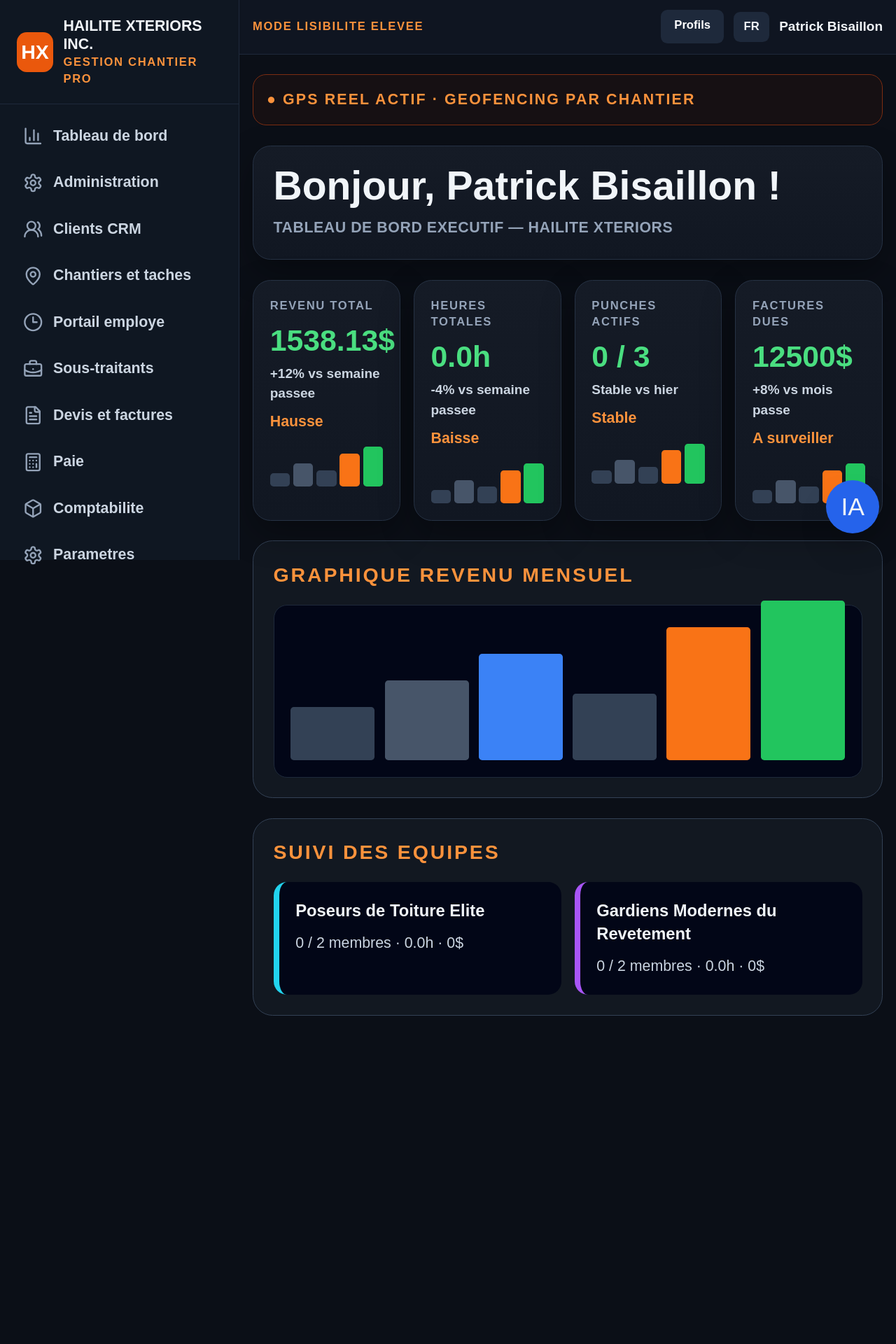
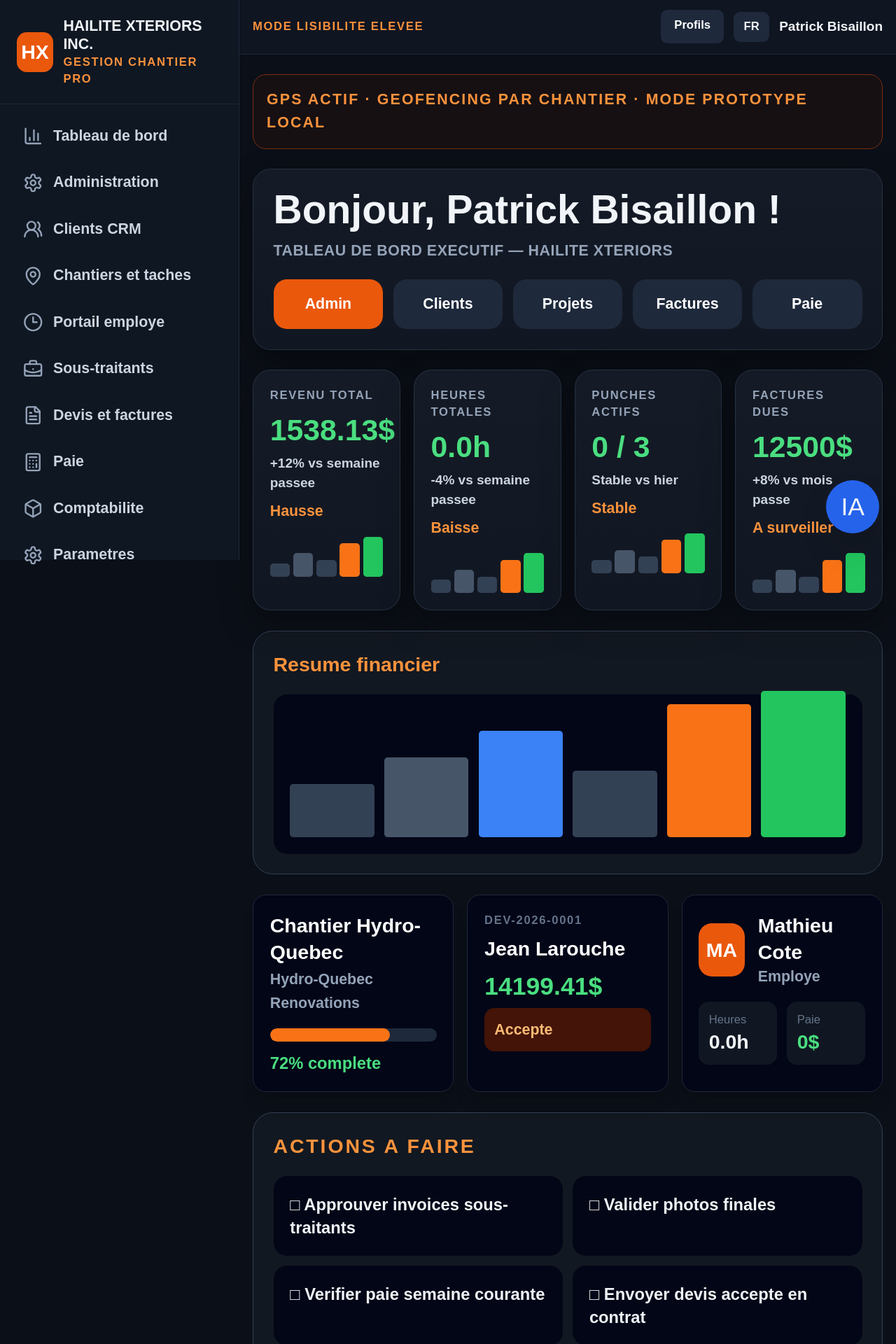
Before and after one commit to bisaillonpatrick1979-dev/Chatgpt-hailite-, a Next.js app: page /dashboard in a window 1280 px wide. Shown: the top 1920 px of the page at 70% size. Before the commit the page ends 1584 px from the top, so only its background shows below. Built offline with nearby package versions, Linux system fonts and the light colour scheme.

Commit message:
Upgrade executive dashboard for MVP testing

```diff
--- a/app/dashboard/page.tsx
+++ b/app/dashboard/page.tsx
@@ -1,15 +1,27 @@
+import Link from "next/link";
 import { AppShell } from "@/components/AppShell";
 import { TrendCard } from "@/components/TrendCard";
+import { FinanceMiniChart } from "@/components/FinanceMiniChart";
+import { DocumentStatusCard } from "@/components/DocumentStatusCard";
+import { ProjectSummaryCard } from "@/components/ProjectSummaryCard";
+import { WorkerSummaryCard } from "@/components/WorkerSummaryCard";
 
 export default function Page() {
   return (
     <AppShell>
       <section className="mb-6 rounded-2xl border border-orange-900 bg-orange-950/20 p-4">
-        <p className="text-lg font-black uppercase tracking-widest text-orange-400">● GPS reel actif · Geofencing par chantier</p>
+        <p className="text-lg font-black uppercase tracking-widest text-orange-400">GPS actif · Geofencing par chantier · Mode prototype local</p>
       </section>
       <section className="pro-card p-6">
         <h1 className="text-4xl font-black leading-tight md:text-5xl">Bonjour, Patrick Bisaillon !</h1>
         <p className="mt-3 text-lg font-bold uppercase tracking-wide text-slate-400">Tableau de bord executif — Hailite Xteriors</p>
+        <div className="mt-5 grid gap-3 md:grid-cols-5">
+          <Link href="/admin" className="rounded-2xl bg-orange-600 p-4 text-center text-lg font-black text-white">Admin</Link>
+          <Link href="/clients" className="rounded-2xl bg-slate-800 p-4 text-center text-lg font-black text-white">Clients</Link>
+          <Link href="/projects" className="rounded-2xl bg-slate-800 p-4 text-center text-lg font-black text-white">Projets</Link>
+          <Link href="/invoices" className="rounded-2xl bg-slate-800 p-4 text-center text-lg font-black text-white">Factures</Link>
+          <Link href="/payroll" className="rounded-2xl bg-slate-800 p-4 text-center text-lg font-black text-white">Paie</Link>
+        </div>
       </section>
       <section className="mt-6 grid gap-4 md:grid-cols-4">
         <TrendCard label="Revenu total" value="1538.13$" compare="+12% vs semaine passee" status="Hausse" />
@@ -17,17 +29,19 @@ export default function Page() {
         <TrendCard label="Punches actifs" value="0 / 3" compare="Stable vs hier" status="Stable" />
         <TrendCard label="Factures dues" value="12500$" compare="+8% vs mois passe" status="A surveiller" />
       </section>
-      <section className="pro-panel mt-6 p-6">
-        <h2 className="text-2xl font-black uppercase tracking-widest text-orange-400">Graphique revenu mensuel</h2>
-        <div className="mt-5 flex h-52 items-end gap-3 rounded-2xl border border-slate-800 bg-slate-950 p-5">
-          <span className="h-16 flex-1 rounded bg-slate-700" /><span className="h-24 flex-1 rounded bg-slate-600" /><span className="h-32 flex-1 rounded bg-blue-500" /><span className="h-20 flex-1 rounded bg-slate-700" /><span className="h-40 flex-1 rounded bg-orange-500" /><span className="h-48 flex-1 rounded bg-green-500" />
-        </div>
+      <FinanceMiniChart />
+      <section className="mt-6 grid gap-4 xl:grid-cols-3">
+        <ProjectSummaryCard title="Chantier Hydro-Quebec" client="Hydro-Quebec Renovations" progress={72} />
+        <DocumentStatusCard number="DEV-2026-0001" client="Jean Larouche" amount="14199.41$" status="Accepte" />
+        <WorkerSummaryCard name="Mathieu Cote" role="Employe" hours="0.0h" pay="0$" />
       </section>
       <section className="pro-panel mt-6 p-6">
-        <h2 className="text-2xl font-black uppercase tracking-widest text-orange-400">Suivi des equipes</h2>
-        <div className="mt-5 grid gap-4 md:grid-cols-2">
-          <article className="rounded-2xl border-l-8 border-cyan-400 bg-slate-950 p-5"><h3 className="text-xl font-black">Poseurs de Toiture Elite</h3><p className="mt-3 text-lg text-slate-300">0 / 2 membres · 0.0h · 0$</p></article>
-          <article className="rounded-2xl border-l-8 border-purple-500 bg-slate-950 p-5"><h3 className="text-xl font-black">Gardiens Modernes du Revetement</h3><p className="mt-3 text-lg text-slate-300">0 / 2 membres · 0.0h · 0$</p></article>
+        <h2 className="text-2xl font-black uppercase tracking-widest text-orange-400">Actions a faire</h2>
+        <div className="mt-5 grid gap-3 md:grid-cols-2">
+          <div className="rounded-2xl bg-slate-950 p-5 text-xl font-black">□ Approuver invoices sous-traitants</div>
+          <div className="rounded-2xl bg-slate-950 p-5 text-xl font-black">□ Valider photos finales</div>
+          <div className="rounded-2xl bg-slate-950 p-5 text-xl font-black">□ Verifier paie semaine courante</div>
+          <div className="rounded-2xl bg-slate-950 p-5 text-xl font-black">□ Envoyer devis accepte en contrat</div>
         </div>
       </section>
     </AppShell>
```
